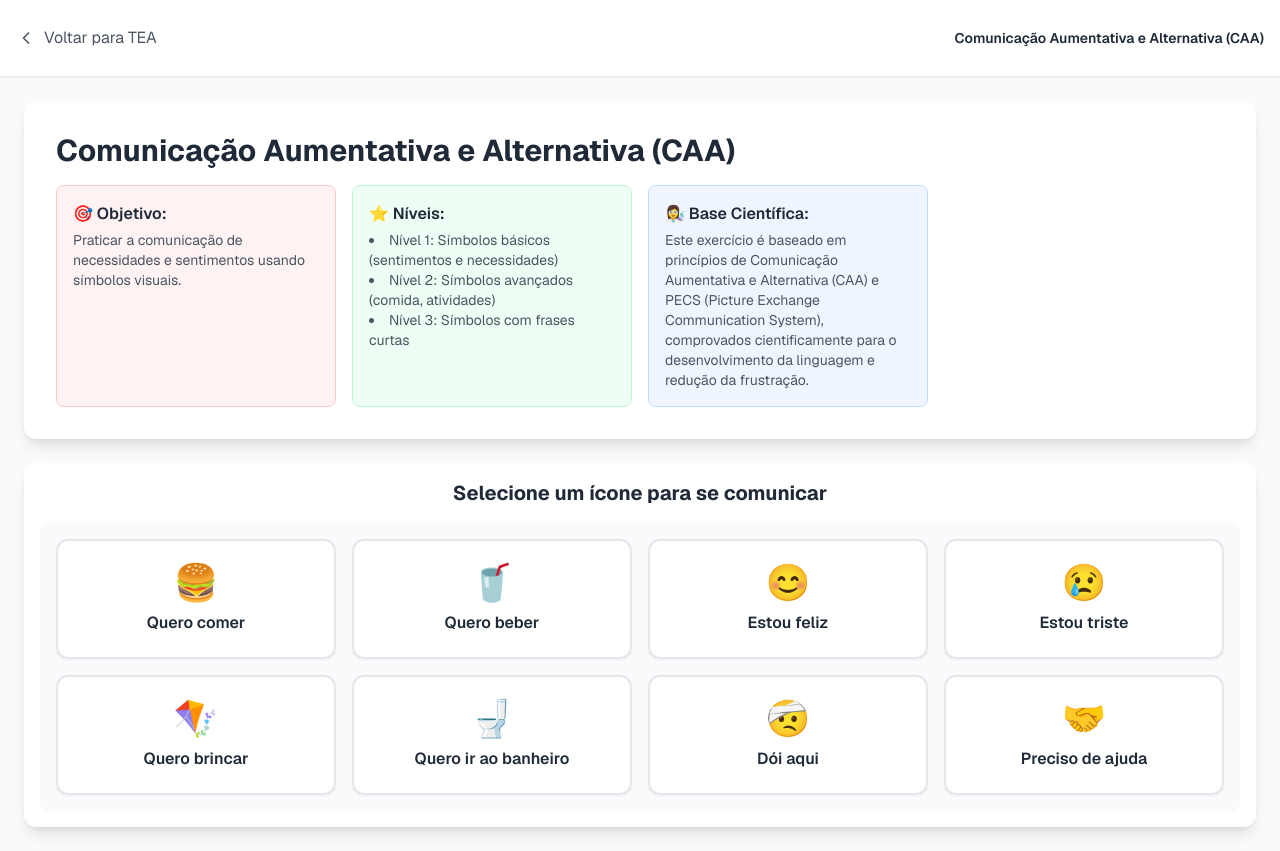
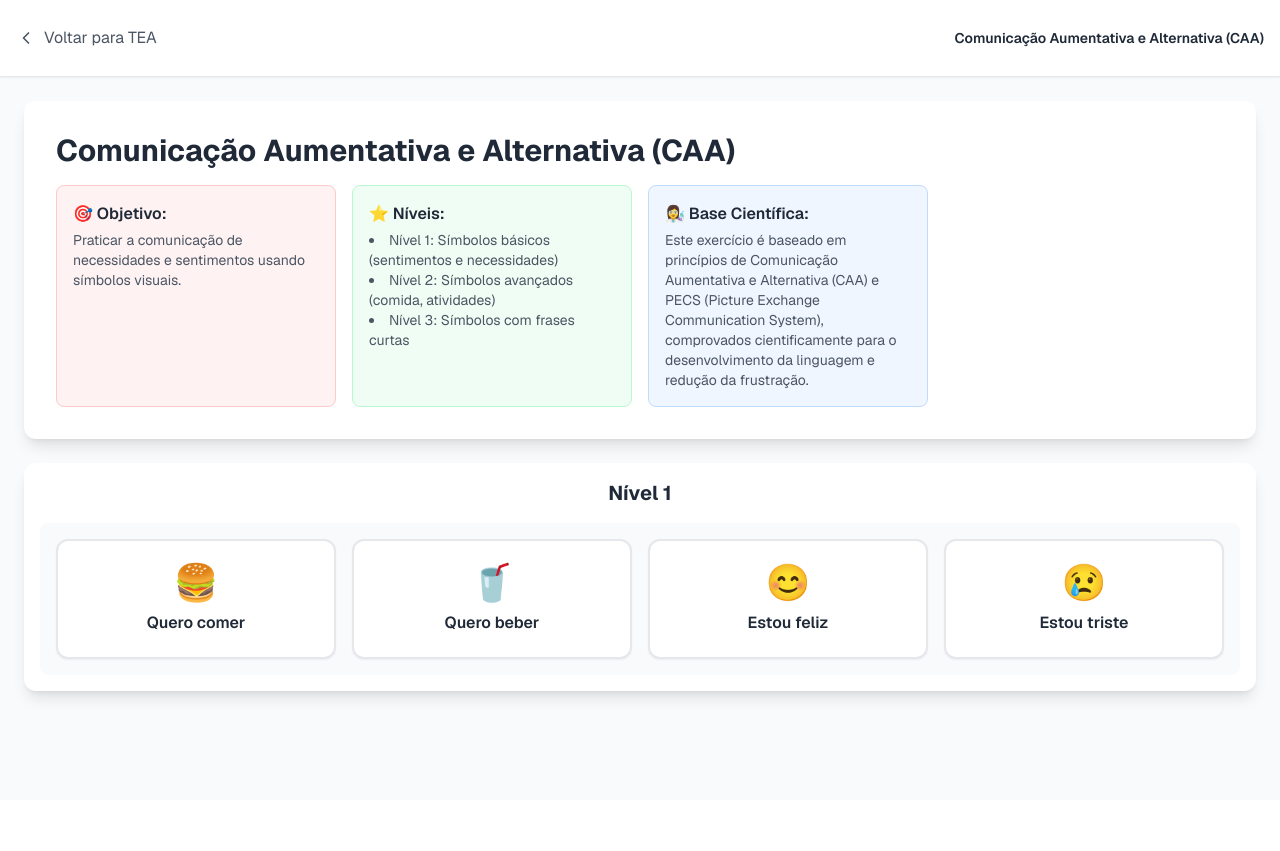
Before and after one commit to ClaudemirWork/teaplus-working, a Next.js app: page /caa in a window 1280 px wide. After the commit the page ends 800 px from the top, so only its background shows below. Built offline with nearby package versions, Linux system fonts and the light colour scheme.

Commit message:
Ampliação dos niveis em atividade CAA criada na pasta comunicação social

```diff
--- a/app/caa/page.tsx
+++ b/app/caa/page.tsx
@@ -7,10 +7,11 @@ import { useRouter } from 'next/navigation';
 
 export default function CAAActivityPage() {
     const router = useRouter();
+    const [level, setLevel] = useState(1);
     const [message, setMessage] = useState('');
-    const [selectedIcon, setSelectedIcon] = useState(null);
+    const [isFinished, setIsFinished] = useState(false);
 
-    // Dados da atividade para o cabeçalho
+    // Dados da atividade
     const activityInfo = {
         title: 'Comunicação Aumentativa e Alternativa (CAA)',
         objective: 'Praticar a comunicação de necessidades e sentimentos usando símbolos visuais.',
@@ -22,17 +23,31 @@ export default function CAAActivityPage() {
         scientificBase: 'Este exercício é baseado em princípios de Comunicação Aumentativa e Alternativa (CAA) e PECS (Picture Exchange Communication System), comprovados cientificamente para o desenvolvimento da linguagem e redução da frustração.'
     };
 
-    // Ícones de domínio público ou emojis
-    const symbols = [
+    // Símbolos para cada nível
+    const levelSymbols = {
+        1: [
             { text: 'Quero comer', icon: '🍔' },
             { text: 'Quero beber', icon: '🥤' },
             { text: 'Estou feliz', icon: '😊' },
             { text: 'Estou triste', icon: '😢' },
+        ],
+        2: [
             { text: 'Quero brincar', icon: '🪁' },
             { text: 'Quero ir ao banheiro', icon: '🚽' },
-        { text: 'Dói aqui', icon: '🤕' },
             { text: 'Preciso de ajuda', icon: '🤝' },
-    ];
+            { text: 'Está quente', icon: '🥵' },
+            { text: 'Está frio', icon: '🥶' },
+            { text: 'Estou com dor', icon: '🤕' },
+        ],
+        3: [
+            { text: 'Por favor, me dê água', icon: '🚰' },
+            { text: 'Eu gosto de música', icon: '🎵' },
+            { text: 'Quero ir lá fora', icon: '🚶' },
+            { text: 'Eu preciso de um abraço', icon: '🤗' },
+            { text: 'Me ajude com isso, por favor', icon: '👍' },
+            { text: 'Vamos brincar agora', icon: '🎲' },
+        ],
+    };
 
     const speakMessage = (text) => {
         if (typeof window !== 'undefined' && 'speechSynthesis' in window) {
@@ -43,10 +58,35 @@ export default function CAAActivityPage() {
     };
 
     const handleIconClick = (symbol) => {
-        setSelectedIcon(symbol.icon);
         setMessage(`Você selecionou: ${symbol.text}`);
         speakMessage(symbol.text);
+
+        // Simula o avanço de nível
+        if (level < 3) {
+            setTimeout(() => {
+                setLevel(level + 1);
+                setMessage(`Parabéns! Nível ${level + 1} desbloqueado.`);
+            }, 2000);
+        } else {
+            setTimeout(() => {
+                setIsFinished(true);
+            }, 2000);
+        }
     };
+
+    if (isFinished) {
+        return (
+            <div className="min-h-screen bg-green-50 flex items-center justify-center p-4">
+                <div className="text-center">
+                    <h1 className="text-4xl sm:text-6xl font-bold text-green-700 mb-4">Parabéns! 🎉</h1>
+                    <p className="text-lg text-green-600 mb-8">Você completou todas as atividades de CAA.</p>
+                    <Link href="/tea" className="bg-green-600 text-white px-8 py-4 rounded-full font-bold shadow-lg hover:bg-green-700 transition-transform transform hover:-translate-y-1">
+                        Voltar para o Dashboard TEA
+                    </Link>
+                </div>
+            </div>
+        );
+    }
 
     return (
         <div className="min-h-screen bg-gray-50">
@@ -95,19 +135,18 @@ export default function CAAActivityPage() {
 
                 {/* Prancha de Comunicação */}
                 <div className="bg-white rounded-xl shadow-lg p-4">
-                    <h2 className="text-xl font-bold text-gray-800 mb-4 text-center">Selecione um ícone para se comunicar</h2>
-                    {/* Exibir mensagem */}
+                    <h2 className="text-xl font-bold text-gray-800 mb-4 text-center">Nível {level}</h2>
                     {message && (
                         <div className="p-4 text-center rounded-lg bg-blue-100 text-blue-800 font-semibold mb-4">
                             {message}
                         </div>
                     )}
                     <div id="caa-board" className="grid grid-cols-2 sm:grid-cols-3 md:grid-cols-4 gap-4 p-4 bg-gray-50 rounded-lg">
-                        {symbols.map((symbol, index) => (
+                        {levelSymbols[level].map((symbol, index) => (
                             <button
                                 key={index}
                                 onClick={() => handleIconClick(symbol)}
-                                className={`flex flex-col items-center justify-center p-4 rounded-xl bg-white hover:bg-gray-100 transition-colors border-2 ${selectedIcon === symbol.icon ? 'border-blue-500 shadow-lg' : 'border-gray-200'} min-h-[120px] shadow-sm touch-manipulation`}
+                                className={`flex flex-col items-center justify-center p-4 rounded-xl bg-white hover:bg-gray-100 transition-colors border-2 ${message === `Você selecionou: ${symbol.text}` ? 'border-blue-500 shadow-lg' : 'border-gray-200'} min-h-[120px] shadow-sm touch-manipulation`}
                             >
                                 <span className="text-4xl mb-2">{symbol.icon}</span>
                                 <span className="text-sm sm:text-base font-semibold text-gray-800">{symbol.text}</span>
```
Lines whose indentation alone changed are shown as unchanged.
